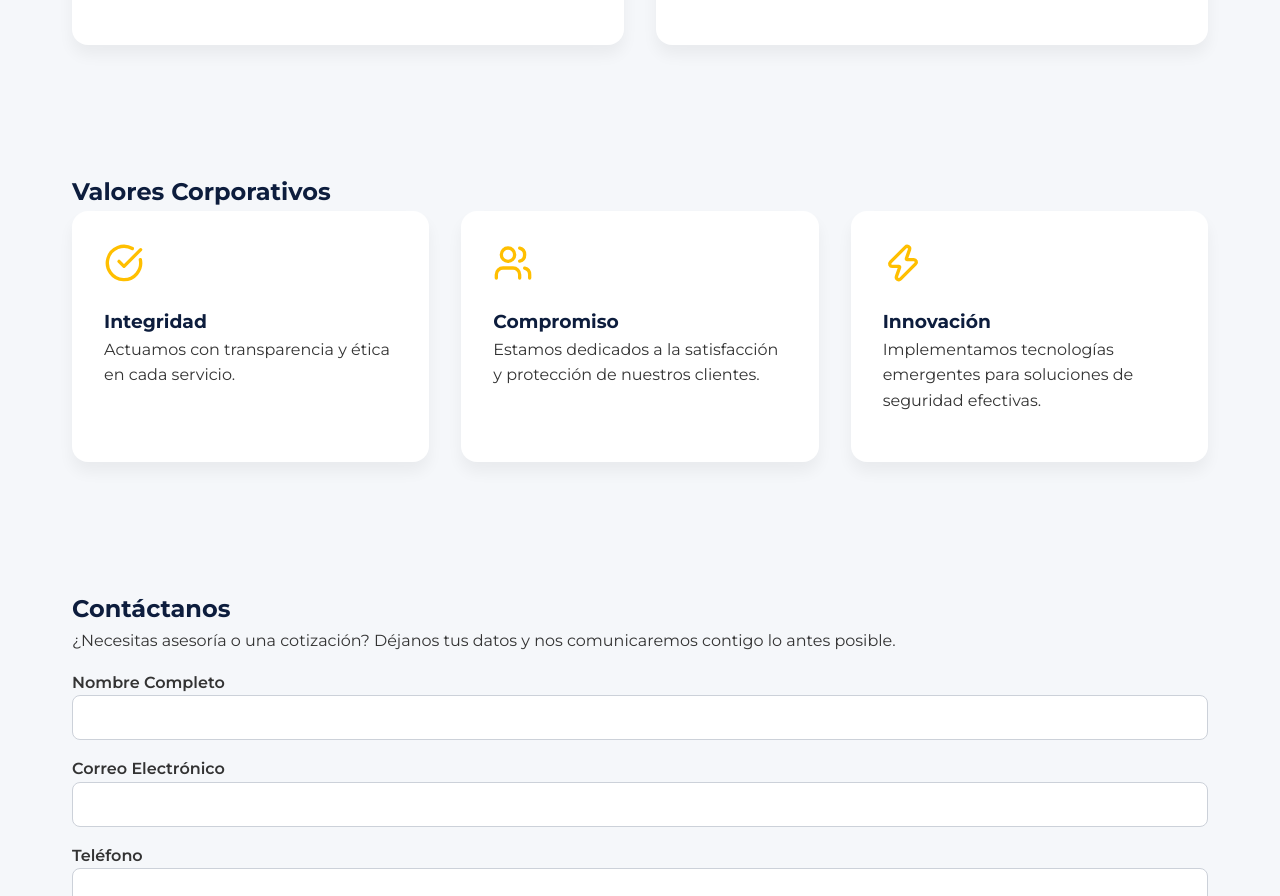
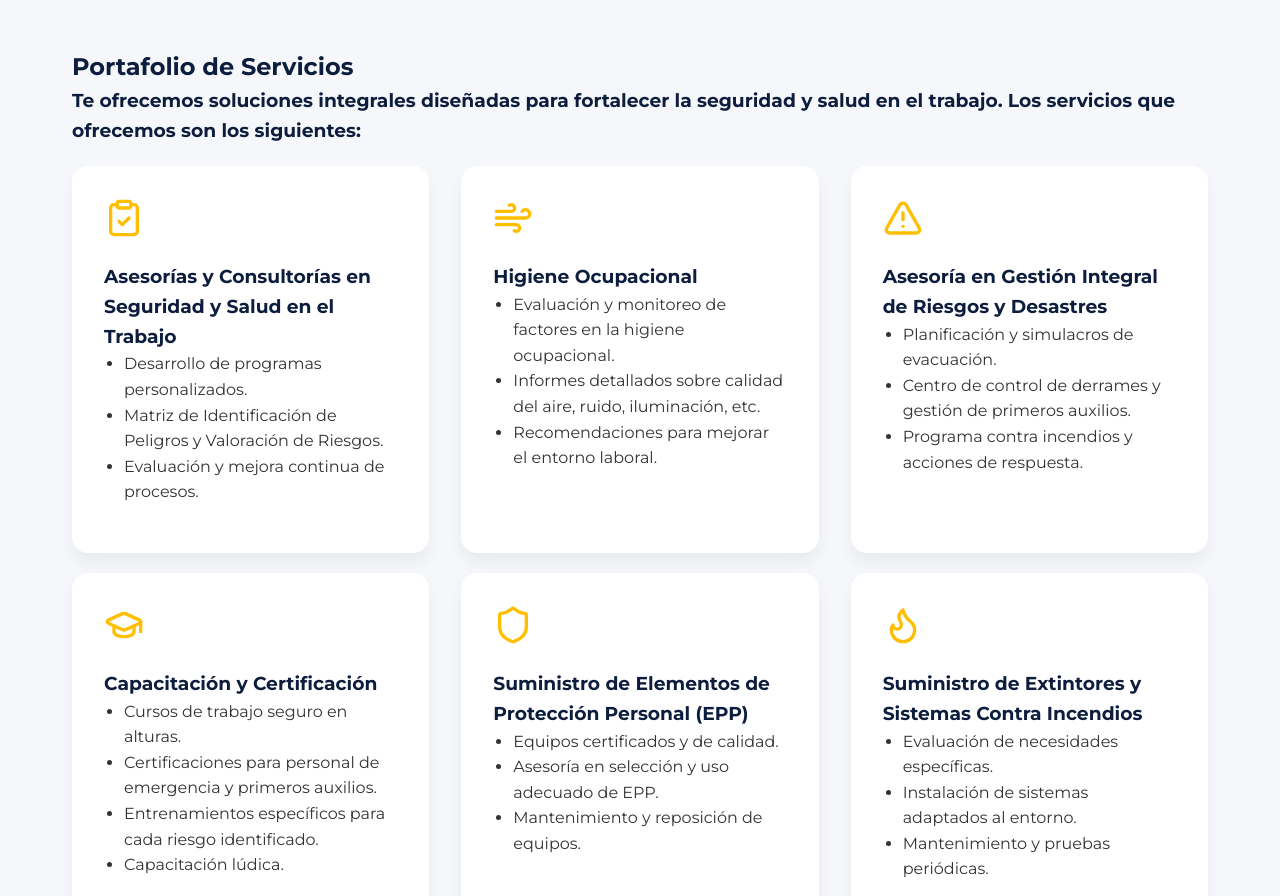
Before and after one commit to DEINER-F/mis-proyectos, a plain HTML site: page index.html in a window 1280 px wide. Shown: the part 1904-2800 px from the top of the page. Drawn offline with nearby package versions, Linux system fonts and the light colour scheme.

Commit message:
Nuevo estilo

```diff
--- a/code/styles.css
+++ b/code/styles.css
@@ -1,9 +1,13 @@
 
 /* --------- Reset & Base --------- */
-*,*::before,*::after{box-sizing:border-box;margin:0;padding:0}
-body{font-family:'Montserrat',sans-serif;line-height:1.6;color:#333;background:#f5f7fa;scroll-behavior:smooth}
+*,*::before,*::after{
+  box-sizing:border-box;
+  margin:0;padding:0
+}
+body{
+  font-family:'Montserrat',sans-serif;line-height:1.6;color:#333;background:#f5f7fa;scroll-behavior:smooth}
 h1,h2,h3{font-weight:700;color:#0d1d3d}
-p{margin-bottom:1rem}
+ul{margin-bottom:1rem; margin-left: 20px;}
 img{max-width:100%;display:block}
 a{text-decoration:none;color:inherit}
 
@@ -26,6 +30,7 @@ section{padding:4rem 2rem;max-width:1200px;margin:0 auto}
 /* ---- About & Services ---- */
 .grid-3{display:grid;grid-template-columns:repeat(auto-fit,minmax(250px,1fr));gap:2rem}
 .grid-2{display:grid;grid-template-columns:repeat(auto-fit,minmax(230px,1fr));gap:2rem}
+.grid-1{display:grid;grid-template-columns:repeat(auto-fit,minmax(130px,1fr));gap:2rem}
 .card{background:#fff;border-radius:1rem;padding:2rem;box-shadow:0 10px 15px rgba(0,0,0,.05);transition:transform .3s ease,box-shadow .3s ease}
 .card:hover{transform:translateY(-6px);box-shadow:0 14px 20px rgba(0,0,0,.08)}
 .card svg{width:40px;height:40px;color:#ffbf00;margin-bottom:1rem}
--- a/index.html
+++ b/index.html
@@ -63,7 +63,7 @@
   <section id="Politica" class="reveal">
     <h2>Política de calidad</h2>
     <h3>Nuetra Política se basa en los siguientes principios</h3>
-    <div class="grid-3" style="padding-top: 5px;">
+    <div class="grid-3" style="padding-top: 20px;">
       <div class="card">
         <i data-lucide="shield-check"></i>
         <h3>Compromiso con la Seguridad y Salud:</h3>
@@ -96,26 +96,85 @@
   </section>
 
   <!-- services -->
-  <section id="services" class="reveal">
-    <h2>Valores Corporativos</h2>
-    <div class="grid-3">
+  <section id="services" class="reveal" style="padding-top: 20px;">
+  <h2>Portafolio de Servicios</h2>
+  <h3>Te ofrecemos soluciones integrales diseñadas para fortalecer la seguridad y salud en el trabajo. Los servicios que ofrecemos son los siguientes:</h3>
+
+  <div class="grid-3" style="padding-top: 20px;">
     <div class="card">
-        <i data-lucide="check-circle"></i>
-        <h3>Integridad</h3>
-        <p>Actuamos con transparencia y ética en cada servicio.</p>
+      <i data-lucide="clipboard-check"></i>
+      <h3>Asesorías y Consultorías en Seguridad y Salud en el Trabajo</h3>
+      <ul>
+        <li>Desarrollo de programas personalizados.</li>
+        <li>Matriz de Identificación de Peligros y Valoración de Riesgos.</li>
+        <li>Evaluación y mejora continua de procesos.</li>
+      </ul>
     </div>
     <div class="card">
-        <i data-lucide="users"></i>
-        <h3>Compromiso</h3>
-        <p>Estamos dedicados a la satisfacción y protección de nuestros clientes.</p>
+      <i data-lucide="wind"></i>
+      <h3>Higiene Ocupacional</h3>
+      <ul>
+        <li>Evaluación y monitoreo de factores en la higiene ocupacional.</li>
+        <li>Informes detallados sobre calidad del aire, ruido, iluminación, etc.</li>
+        <li>Recomendaciones para mejorar el entorno laboral.</li>
+      </ul>
     </div>
     <div class="card">
-        <i data-lucide="zap"></i>
-        <h3>Innovación</h3>
-        <p>Implementamos tecnologías emergentes para soluciones de seguridad efectivas.</p>
+      <i data-lucide="alert-triangle"></i>
+      <h3>Asesoría en Gestión Integral de Riesgos y Desastres</h3>
+      <ul>
+        <li>Planificación y simulacros de evacuación.</li>
+        <li>Centro de control de derrames y gestión de primeros auxilios.</li>
+        <li>Programa contra incendios y acciones de respuesta.</li>
+      </ul>
+    </div>
+  </div>
+
+  <div class="grid-3" style="padding-top: 20px;">
+    <div class="card">
+      <i data-lucide="graduation-cap"></i>
+      <h3>Capacitación y Certificación</h3>
+      <ul>
+        <li>Cursos de trabajo seguro en alturas.</li>
+        <li>Certificaciones para personal de emergencia y primeros auxilios.</li>
+        <li>Entrenamientos específicos para cada riesgo identificado.</li>
+        <li>Capacitación lúdica.</li>
+      </ul>
+    </div>
+    <div class="card">
+      <i data-lucide="shield"></i>
+      <h3>Suministro de Elementos de Protección Personal (EPP)</h3>
+      <ul>
+        <li>Equipos certificados y de calidad.</li>
+        <li>Asesoría en selección y uso adecuado de EPP.</li>
+        <li>Mantenimiento y reposición de equipos.</li>
+      </ul>
+    </div>
+    <div class="card">
+      <i data-lucide="flame"></i>
+      <h3>Suministro de Extintores y Sistemas Contra Incendios</h3>
+      <ul>
+        <li>Evaluación de necesidades específicas.</li>
+        <li>Instalación de sistemas adaptados al entorno.</li>
+        <li>Mantenimiento y pruebas periódicas.</li>
+      </ul>
+    </div>
+  </div>
+
+  <div class="grid-2" style="padding-top: 20px;">
+    <div class="card">
+      <i data-lucide="settings"></i>
+      <h3>Diseño e Implementación de Sistemas de Gestión en Seguridad y Salud en el Trabajo</h3>
+      <ul>
+        <li>Desarrollo de manuales y protocolos.</li>
+        <li>Implementación de sistemas basados en normativas locales e internacionales.</li>
+        <li>Auditorías internas y asesoría para certificaciones.</li>
+      </ul>
     </div>
   </div>
 </section>
+
+
 
   <!-- Contact -->
   <section id="contact" class="reveal">
```
Lines whose indentation alone changed are shown as unchanged.
